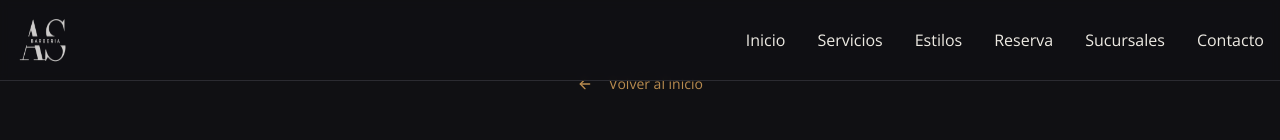
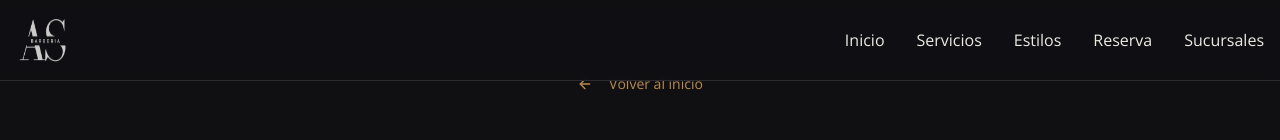
Before and after one commit to JuanPeMiche/corte-vivo-web-craft, a React (Vite) app: page /servicios in a window 1280 px wide. Shown: the top 140 px of the page. Built offline with nearby package versions, Linux system fonts and the light colour scheme.

Commit message:
Changes
Co-authored-by: JuanPeMiche <142899932+JuanPeMiche@users.noreply.github.com>

```diff
--- a/src/components/Navigation.tsx
+++ b/src/components/Navigation.tsx
@@ -16,8 +16,7 @@ const Navigation: React.FC<NavigationProps> = ({ language }) => {
     { href: "#servicios", label: "Servicios" },
     { href: "#estilos", label: "Estilos" },
     { href: "#reserva", label: "Reserva" },
-    { href: "#contacto", label: "Sucursales" },
-    { href: "#contacto", label: "Contacto" }
+    { href: "#contacto", label: "Sucursales" }
   ];
 
   const handleNavClick = (href: string) => {
```
